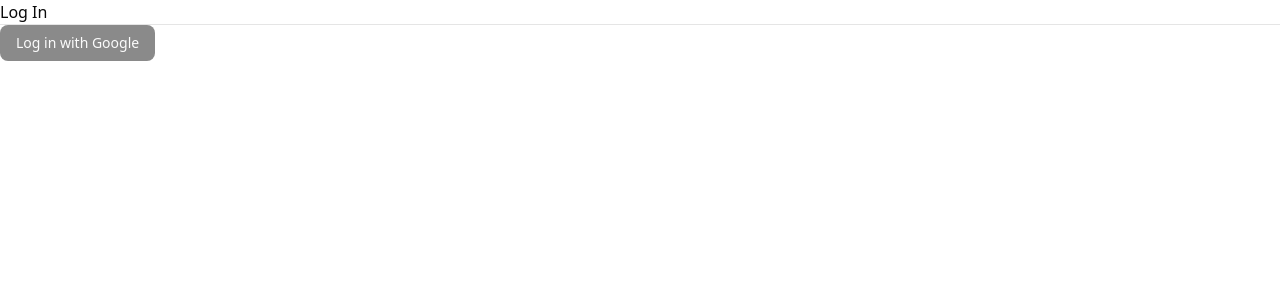
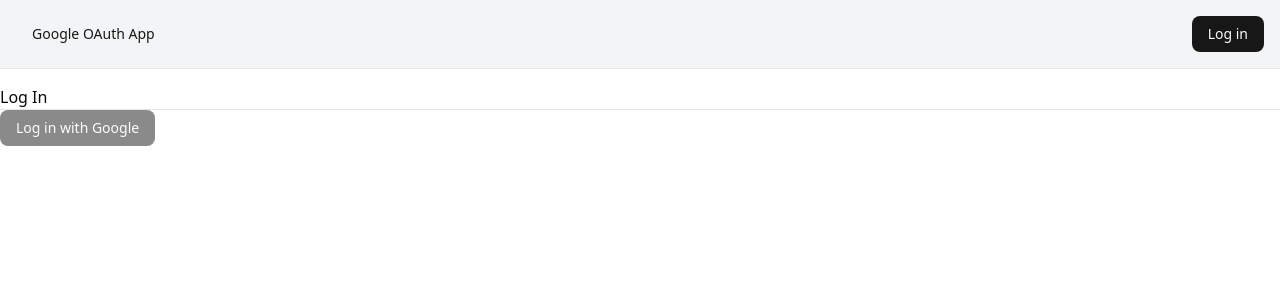
Before and after one commit to hereisphil/google-oauth-app, a React (Vite) app in the folder client/: page /login in a window 1280 px wide. Shown: the top 300 px of the page. Built offline with nearby package versions, Linux system fonts and the light colour scheme; no server answers.

Commit message:
CLIENT: extracted logout function from userinfo and placed as an exported util function; Created Header.tsx and ensured conditionally rendering applied successfully. Other small style updates.

```diff
--- /dev/null
+++ b/client/src/components/global/Header.tsx
@@ -0,0 +1,34 @@
+import { Button } from "@/components/ui/button";
+import logout from "@/utils/logout";
+import { useToken } from "@/utils/useToken";
+import { useNavigate } from "react-router";
+
+const Header = () => {
+    const { user } = useToken();
+    const navigate = useNavigate();
+
+    return (
+        <header className="flex justify-between items-center p-4 mb-4 border-b bg-gray-100">
+            <Button variant="link" onClick={() => navigate("/")}>
+                Google OAuth App
+            </Button>
+            {user ? (
+                <div className="flex gap-2 items-center">
+                    <span className="font-bold text-lg">
+                        Hello, {user.name}!
+                    </span>
+                    <Button size="sm" onClick={() => navigate("user-info")}>
+                        Profile
+                    </Button>
+                    <Button variant="destructive" size="sm" onClick={logout}>
+                        Log out
+                    </Button>
+                </div>
+            ) : (
+                <Button onClick={() => navigate("/login")}>Log in</Button>
+            )}
+        </header>
+    );
+};
+
+export default Header;
--- a/client/src/components/ui/button.tsx
+++ b/client/src/components/ui/button.tsx
@@ -1,23 +1,23 @@
-import * as React from "react"
-import { cva, type VariantProps } from "class-variance-authority"
-import { Slot } from "radix-ui"
+import { cva, type VariantProps } from "class-variance-authority";
+import { Slot } from "radix-ui";
+import * as React from "react";
 
-import { cn } from "@/lib/utils"
+import { cn } from "@/lib/utils";
 
 const buttonVariants = cva(
-  "inline-flex items-center justify-center gap-2 whitespace-nowrap rounded-md text-sm font-medium transition-all disabled:pointer-events-none disabled:opacity-50 [&_svg]:pointer-events-none [&_svg:not([class*='size-'])]:size-4 shrink-0 [&_svg]:shrink-0 outline-none focus-visible:border-ring focus-visible:ring-ring/50 focus-visible:ring-[3px] aria-invalid:ring-destructive/20 dark:aria-invalid:ring-destructive/40 aria-invalid:border-destructive",
+    "inline-flex items-center justify-center gap-2 whitespace-nowrap rounded-md text-sm font-medium transition-all disabled:pointer-events-none disabled:opacity-50 [&_svg]:pointer-events-none [&_svg:not([class*='size-'])]:size-4 shrink-0 [&_svg]:shrink-0 outline-none focus-visible:border-ring focus-visible:ring-ring/50 focus-visible:ring-[3px] aria-invalid:ring-destructive/20 dark:aria-invalid:ring-destructive/40 aria-invalid:border-destructive cursor-pointer",
     {
         variants: {
             variant: {
-        default: "bg-primary text-primary-foreground hover:bg-primary/90",
+                default:
+                    "bg-primary text-primary-foreground hover:bg-primary/90",
                 destructive:
                     "bg-destructive text-white hover:bg-destructive/90 focus-visible:ring-destructive/20 dark:focus-visible:ring-destructive/40 dark:bg-destructive/60",
                 outline:
                     "border bg-background shadow-xs hover:bg-accent hover:text-accent-foreground dark:bg-input/30 dark:border-input dark:hover:bg-input/50",
                 secondary:
                     "bg-secondary text-secondary-foreground hover:bg-secondary/80",
-        ghost:
-          "hover:bg-accent hover:text-accent-foreground dark:hover:bg-accent/50",
+                ghost: "hover:bg-accent hover:text-accent-foreground dark:hover:bg-accent/50",
                 link: "text-primary underline-offset-4 hover:underline",
             },
             size: {
@@ -26,7 +26,8 @@ const buttonVariants = cva(
                 sm: "h-8 rounded-md gap-1.5 px-3 has-[>svg]:px-2.5",
                 lg: "h-10 rounded-md px-6 has-[>svg]:px-4",
                 icon: "size-9",
-        "icon-xs": "size-6 rounded-md [&_svg:not([class*='size-'])]:size-3",
+                "icon-xs":
+                    "size-6 rounded-md [&_svg:not([class*='size-'])]:size-3",
                 "icon-sm": "size-8",
                 "icon-lg": "size-10",
             },
@@ -35,8 +36,8 @@ const buttonVariants = cva(
             variant: "default",
             size: "default",
         },
-  }
-)
+    },
+);
 
 function Button({
     className,
@@ -46,9 +47,9 @@ function Button({
     ...props
 }: React.ComponentProps<"button"> &
     VariantProps<typeof buttonVariants> & {
-    asChild?: boolean
+        asChild?: boolean;
     }) {
-  const Comp = asChild ? Slot.Root : "button"
+    const Comp = asChild ? Slot.Root : "button";
 
     return (
         <Comp
@@ -58,7 +59,7 @@ function Button({
             className={cn(buttonVariants({ variant, size, className }))}
             {...props}
         />
-  )
+    );
 }
 
-export { Button, buttonVariants }
+export { Button, buttonVariants };
--- a/client/src/main.tsx
+++ b/client/src/main.tsx
@@ -2,13 +2,14 @@ import { StrictMode } from "react";
 import { createRoot } from "react-dom/client";
 import { BrowserRouter } from "react-router";
 import App from "./App.tsx";
+import Header from "./components/global/Header.tsx";
 import { TokenProvider } from "./context/TokenContext.tsx";
 import "./styles/index.css";
-
 createRoot(document.getElementById("root")!).render(
     <StrictMode>
         <BrowserRouter>
             <TokenProvider>
+                <Header />
                 <App />
             </TokenProvider>
         </BrowserRouter>
--- a/client/src/pages/UserInfoPage.tsx
+++ b/client/src/pages/UserInfoPage.tsx
@@ -1,4 +1,5 @@
 import { Button } from "@/components/ui/button";
+import logout from "@/utils/logout";
 import { useToken } from "../utils/useToken";
 
 export function UserInfoPage() {
@@ -12,13 +13,7 @@ export function UserInfoPage() {
                 {JSON.stringify(user, null, 2)}
             </pre>
 
-            <Button
-                style={{ marginTop: "1rem" }}
-                onClick={() => {
-                    localStorage.removeItem("token");
-                    window.location.href = "/login";
-                }}
-            >
+            <Button style={{ marginTop: "1rem" }} onClick={logout}>
                 Log out
             </Button>
         </main>
--- /dev/null
+++ b/client/src/utils/logout.ts
@@ -0,0 +1,6 @@
+const logout = () => {
+    localStorage.removeItem("token");
+    window.location.href = "/login";
+};
+
+export default logout;
```
Lines whose indentation alone changed are shown as unchanged.
